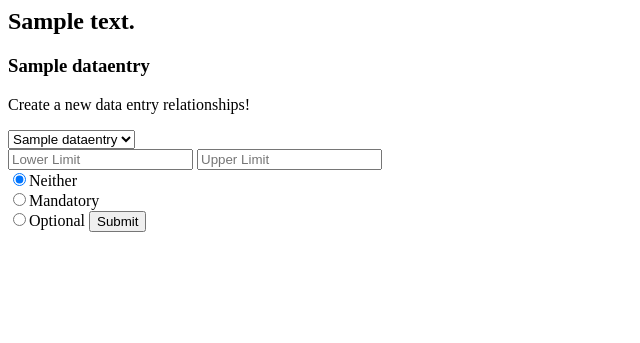
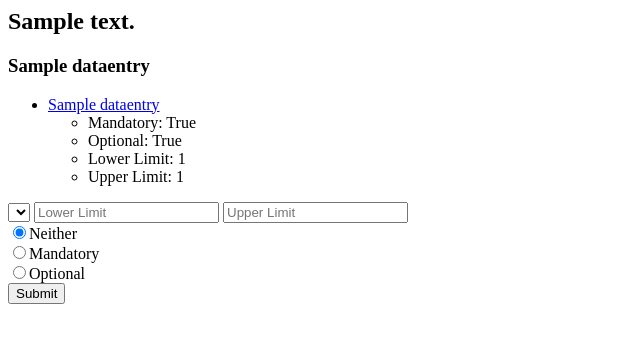
Before and after one commit to sirrah23/DataDictionaryManager, a Django app: page /ddm/project/1/dataentry/1/ in a window 1280 px wide. Shown: the top 343 px of the page, without its empty margins (0-640 px from the left). Run offline with Django 3.2, Linux system fonts and the light colour scheme; tables that the repository leaves empty hold one stand-in row (values such as "Sample post"); lists and menus that the app fills with data are empty.

Commit message:
Can show all children for a data entry parent on web page

```diff
--- a/ddm_site/ddm/templates/ddm/dataentrypairs.html
+++ b/ddm_site/ddm/templates/ddm/dataentrypairs.html
@@ -5,7 +5,29 @@
     <body>
         <h2>{{project_desc}}</h2>
         <h3>{{dataentry_name}}</h3>
-        <p>Create a new data entry relationships!</p>
+        {% if not error_message and not children%}
+            <strong>No data entry relationships to show!</strong>
+        {% else %}
+            <div id="data_entry_pairs">
+                {% for child in children %}
+                <div class="child">
+                    <ul>
+                        <li>
+                            <a href="/ddm/project/{{project_id}}/dataentry/{{child.id}}">
+                                {{child.name}}
+                            </a>
+                        </li>
+                        <ul>
+                            <li>Mandatory: {{child.mandatory}}</li>
+                            <li>Optional: {{child.optional}}</li>
+                            <li>Lower Limit: {{child.lower_limit}}</li>
+                            <li>Upper Limit: {{child.upper_limit}}</li>
+                        <ul>
+                    </ul>
+                </div>
+                {% endfor %}
+            </div>
+        {% endif %}
         {% if error_message %}
             <p style='color:red'">{{error_message}}</p>
         {% endif %}
@@ -15,12 +37,12 @@
                 {% for dataentry in dataentries %}
                     <option value="{{dataentry.id}}">{{dataentry.name}}</option>
                 {% endfor %}
-            </select></br>
+            </select>
             <input id="number" type="number" placeholder="Lower Limit" name="lower_limit">
             <input id="number" type="number" placeholder="Upper Limit" name="upper_limit"></br>
             <input type="radio" name="constraint" value="neither" checked>Neither<br>
             <input type="radio" name="constraint" value="mandatory">Mandatory<br>
-            <input type="radio" name="constraint" value="optional">Optional
+            <input type="radio" name="constraint" value="optional">Optional<br>
             <input type="submit" value="Submit"/>
         </form>
     </body>
--- a/ddm_site/ddm/views.py
+++ b/ddm_site/ddm/views.py
@@ -1,7 +1,7 @@
 from django.http import HttpResponse, HttpResponseNotFound
 from django.shortcuts import render, redirect
 
-from .repos import ProjectRepo, DataEntryRepo
+from .repos import ProjectRepo, DataEntryRepo, DataEntryPairRepo
 
 
 def index(request):
@@ -64,15 +64,28 @@ def dataentrypairs(request, project_id, dataentry_id):
     """
     if request.method == 'POST':
         print("Posting") #TODO: Temporary print for now
+
+    # Get repository objects
     pr = ProjectRepo()
     dr = DataEntryRepo()
+    dpr = DataEntryPairRepo()
+
+    # Pull project & data-entry data
     project = pr.get_project_by_id(project_id)
     dataentries = dr.get_entry_by_project(project_id)
-    curr_dataentry = list(filter(lambda d: d['id'] == dataentry_id, dataentries))[0]
+    pairs = dpr.get_data_entry_pairs(project_id, dataentry_id)
+
+    # Split dataentry list
+    curr_dataentry = [d for d in dataentries if d['id'] == dataentry_id][0]
+    other_dataentry = [d for d in dataentries if d['id'] != dataentry_id]
+
+    # Build context for web-page
     context = {}
     context['project_id'] = project_id
     context['dataentry_id'] = dataentry_id
     context['project_desc'] = project['description']
     context['dataentry_name'] = curr_dataentry['name']
-    context['dataentries'] = dataentries
+    context['dataentries'] = other_dataentry
+    context['children'] = pairs['children'] if pairs else None
+
     return render(request, 'ddm/dataentrypairs.html', context)
```
